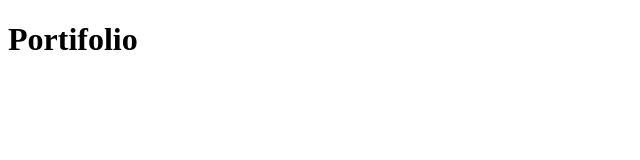
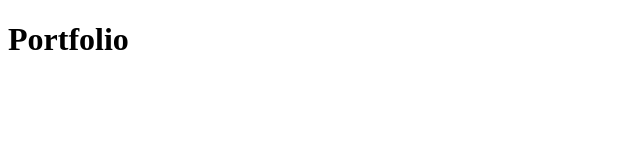
Before and after one commit to JosephBlotta/portfolio, a website: page dist/index.html in a window 1280 px wide. Shown: the full height of the page, 0-640 px from the left. Drawn offline with Linux system fonts and the light colour scheme.

Commit message:
Update index.html

```diff
--- a/dist/index.html
+++ b/dist/index.html
@@ -7,6 +7,6 @@
     <title>Portfolio</title>
 </head>
 <body>
-    <h1>Portifolio</h1>
+    <h1>Portfolio</h1>
 </body>
 </html>
```
